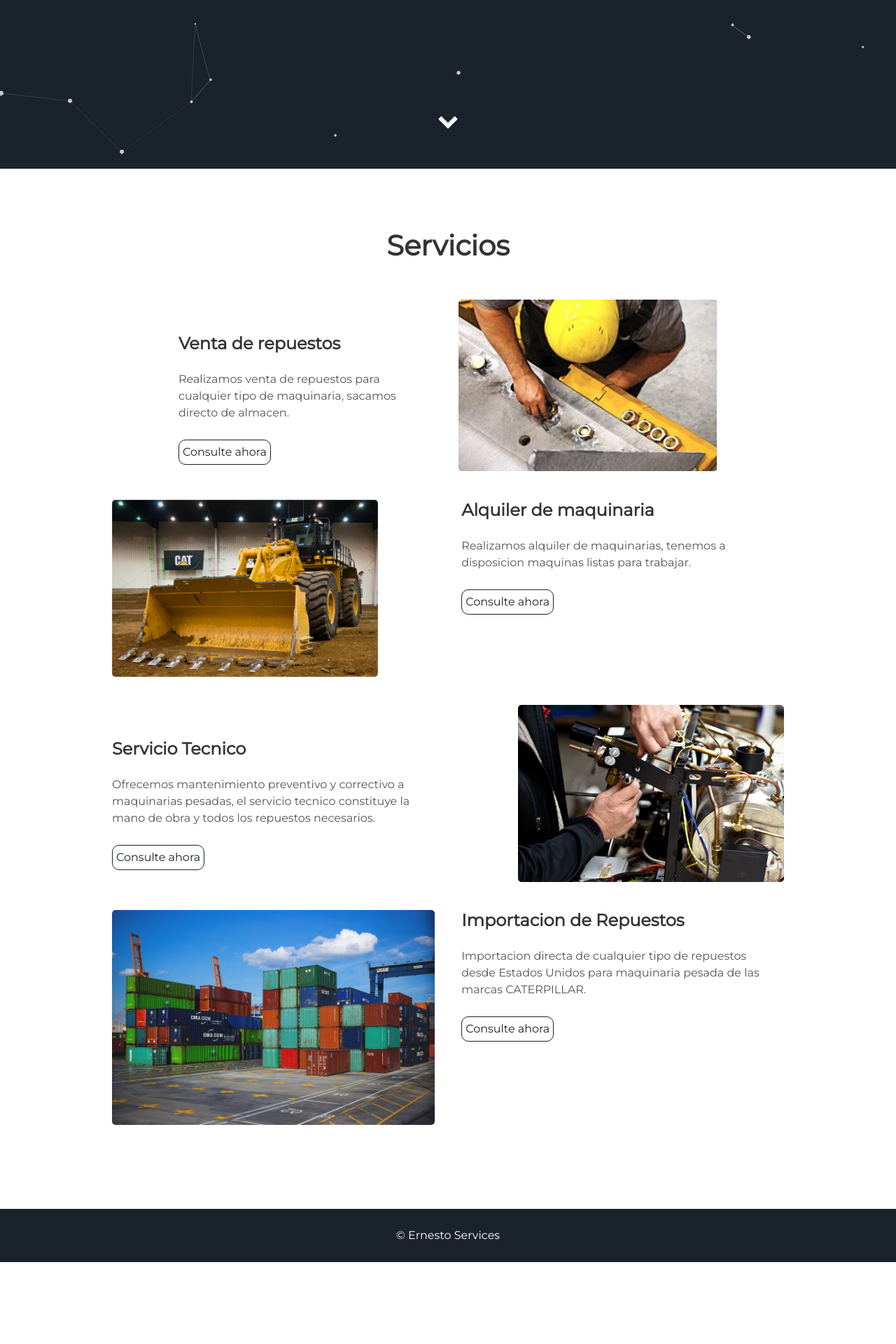
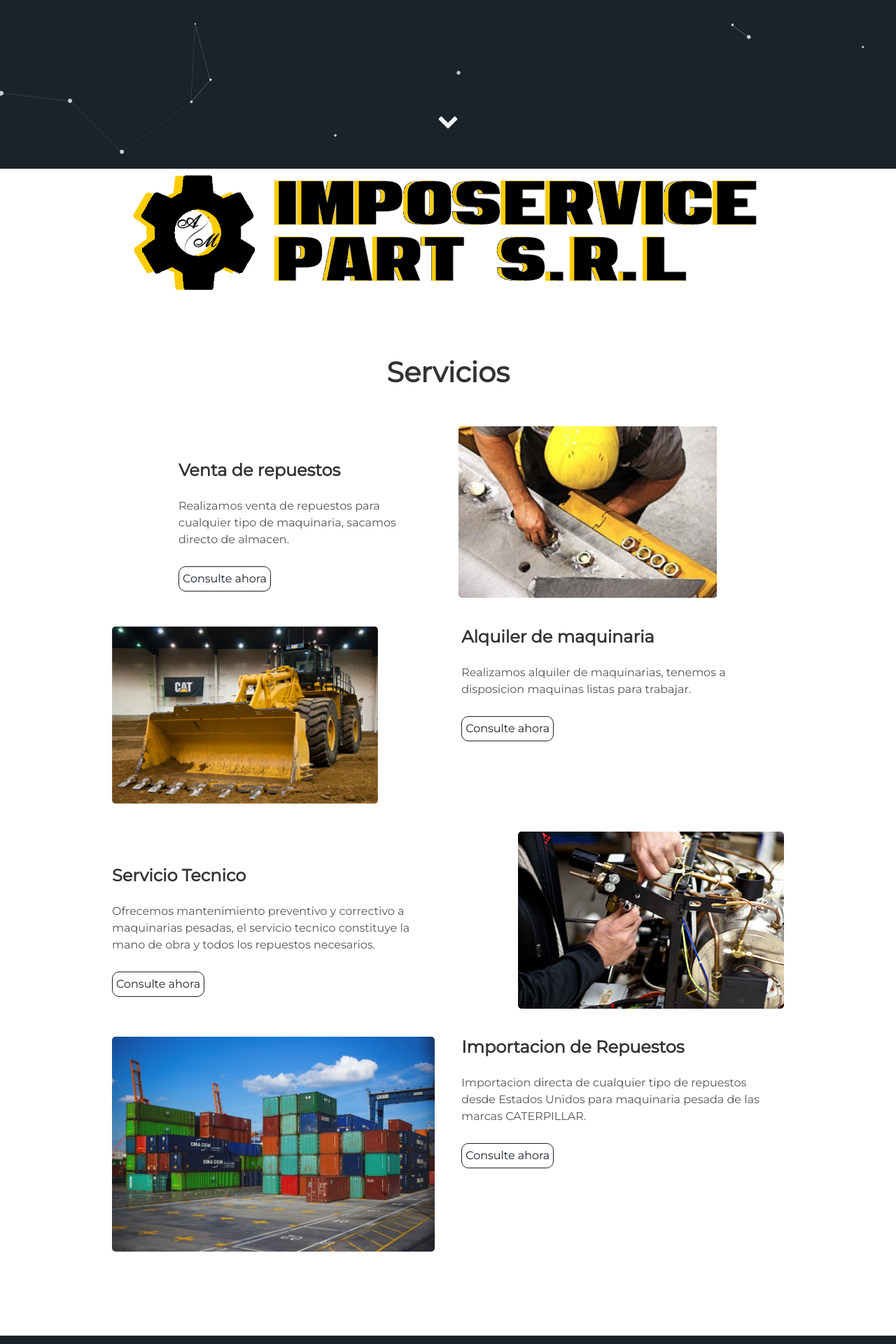
Before and after one commit to ClaudioAyma/EMSolutions, a Jekyll site: the page built from index.html, in a window 1280 px wide. Shown: the part 659-2579 px from the top of the page at 70% size. Built offline with Jekyll 4.4.1, drawn with Linux system fonts in a browser that asks for light colours; before the commit the page ends 2462 px from its top, so only the background shows below that.

Commit message:
Update projects.html

```diff
--- a/_includes/projects.html
+++ b/_includes/projects.html
@@ -1,4 +1,5 @@
 <div class="user-details">
+  <img src="{{ "/assets/web-logo.png" | prepend: site.baseurl }}" alt="logo">
   <h1> Servicios </h1>
 </div>
 
```
